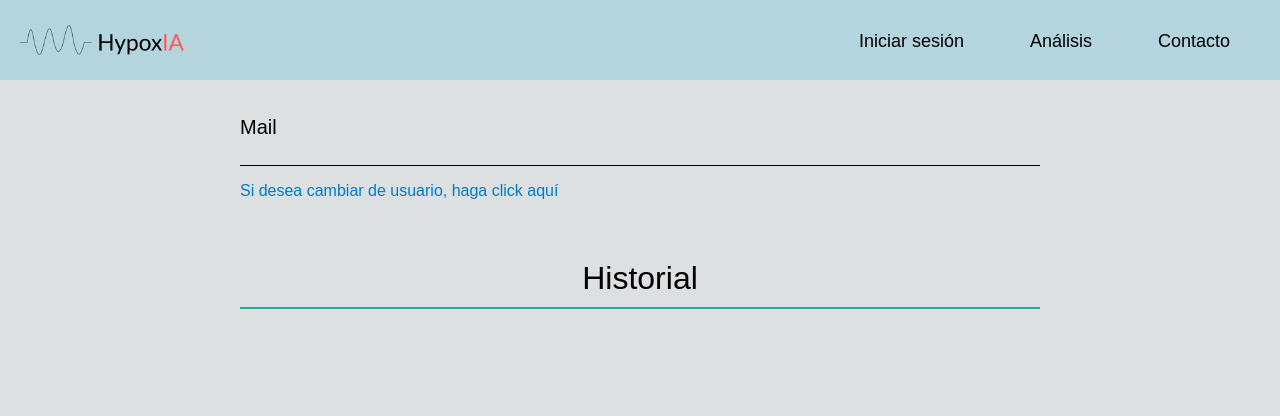
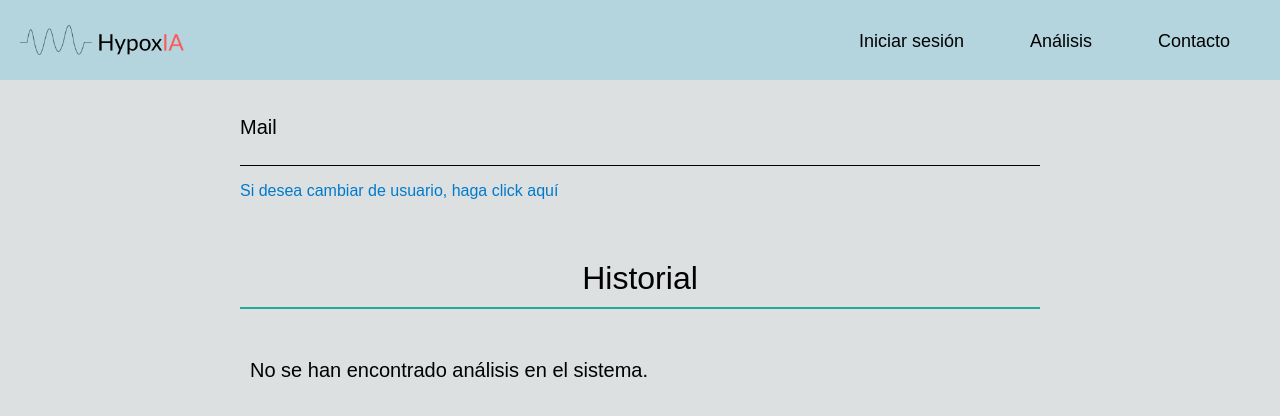
Before and after one commit to benipasto/HypoxIA-frontend, a SvelteKit app in the folder prueba-svelte-grafico/graficotest/: page /perfil in a window 1280 px wide. Shown: the top 416 px of the page. Built offline with nearby package versions, Linux system fonts and the light colour scheme.

Commit message:
feat(perfil): mensaje cuando el historial está vacío

```diff
--- a/prueba-svelte-grafico/graficotest/src/routes/(layout)/perfil/+page.svelte
+++ b/prueba-svelte-grafico/graficotest/src/routes/(layout)/perfil/+page.svelte
@@ -118,6 +118,11 @@
     .scrollbar {
         overflow-y: scroll;
     }
+
+    h3{
+        font-size: 20px;
+        font-weight: 300;
+    }
 </style>
 
 <div class="container">
@@ -130,12 +135,16 @@
     <div class="menu">
         <h2 class="menu-title">Historial</h2>
         <div class="menu-items scrollbar">
+            {#if analysisHistory.length === 0}
+                <h3>No se han encontrado análisis en el sistema.</h3>
+            {:else}
                 {#each analysisHistory as analysis}
                     <div class="menu-item">
                         <span>Análisis paciente {analysis.paciente}</span>
                         <span>Carga hipóxica: {analysis.cargaHipoxica}</span>
                     </div>
                 {/each}
+            {/if}
         </div>
     </div>
 </div>
```
Lines whose indentation alone changed are shown as unchanged.
